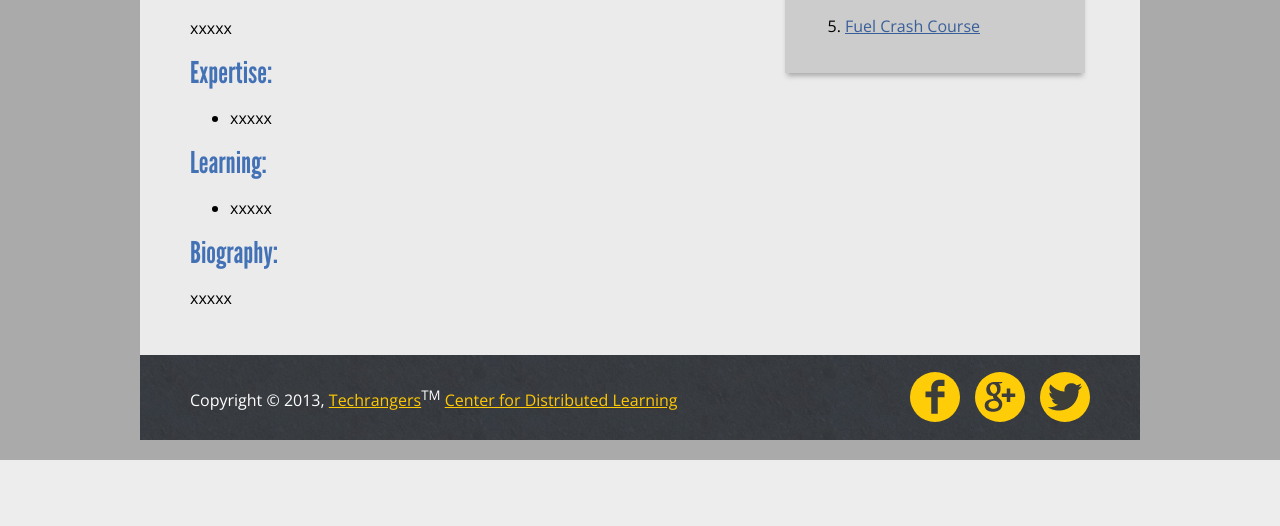
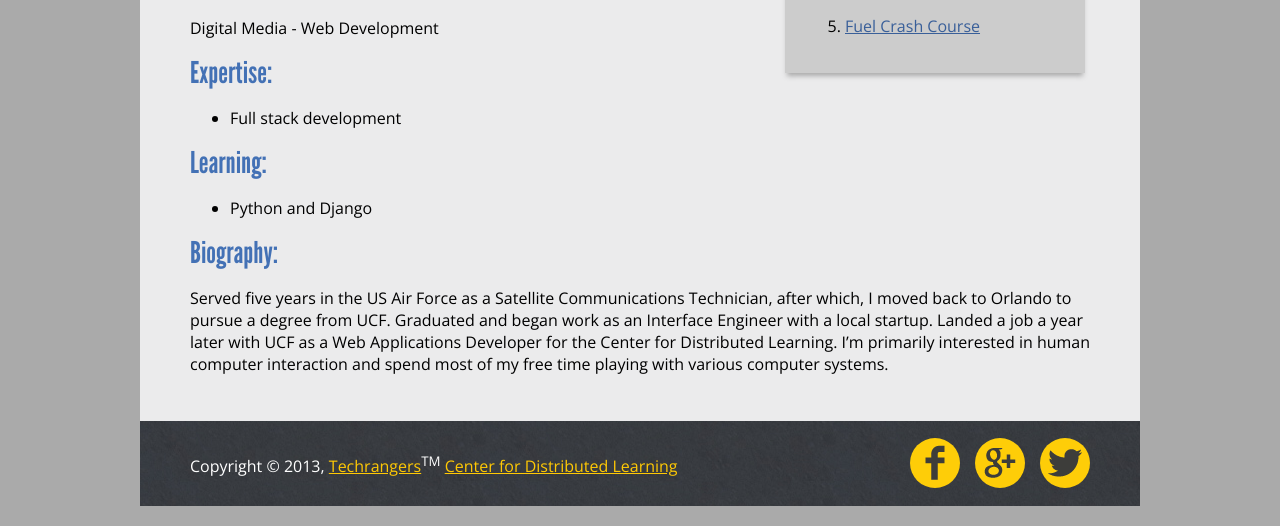
Before and after one commit to chrissolanilla/CSolanillaBio, a PHP site: page /bio_philip-carter.php in a window 1280 px wide. Shown: the part 614-1140 px from the top of the page. Before the commit the page ends 1074 px from the top, so only its background shows below. Run offline with PHP 8.4, Linux system fonts and the light colour scheme; some libraries are stand-ins or nearby versions.

Commit message:
Added Phil's bio

```diff
--- a/bio_philip-carter.php
+++ b/bio_philip-carter.php
@@ -33,20 +33,20 @@
             	<img src="images/bios/phil.jpg" alt="Philip Carter" />
 
                 <h2>Degree:</h2>
-                	<p>xxxxx</p>
+                	<p>Digital Media - Web Development</p>
 
                 <h2>Expertise:</h2>
                 	<ul>
-                    	<li>xxxxx</li>
+                    	<li>Full stack development</li>
                     </ul>
 
                 <h2>Learning:</h2>
                 	<ul>
-                    	<li>xxxxx</li>
+                    	<li>Python and Django</li>
                     </ul>
 
                 <h2>Biography:</h2>
-                	<p>xxxxx</p>
+                	<p>Served five years in the US Air Force as a Satellite Communications Technician, after which, I moved back to Orlando to pursue a degree from UCF. Graduated and began work as an Interface Engineer with a local startup. Landed a job a year later with UCF as a Web Applications Developer for the Center for Distributed Learning. I’m primarily interested in human computer interaction and spend most of my free time playing with various computer systems.</p>
         	</section>
 
         </section>
```
